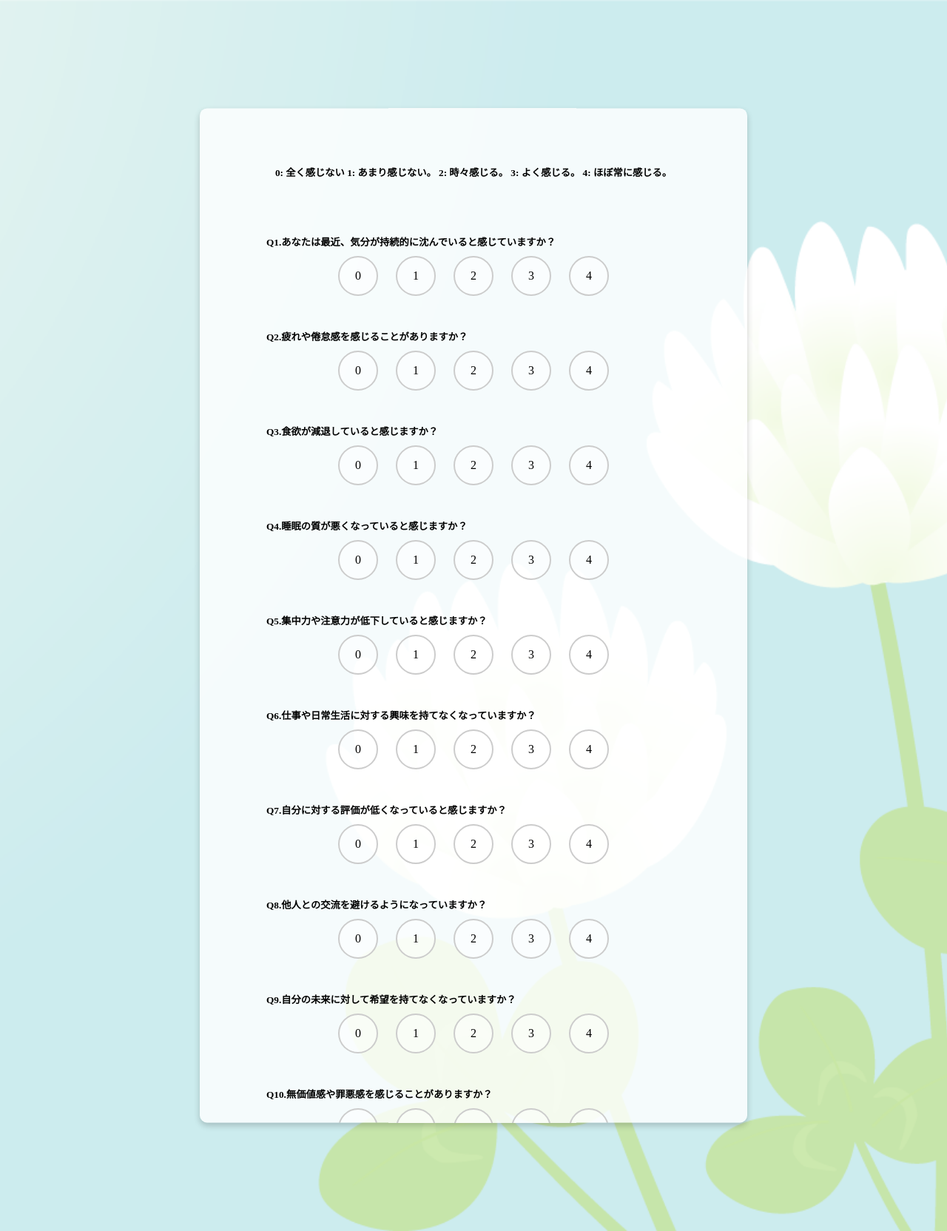
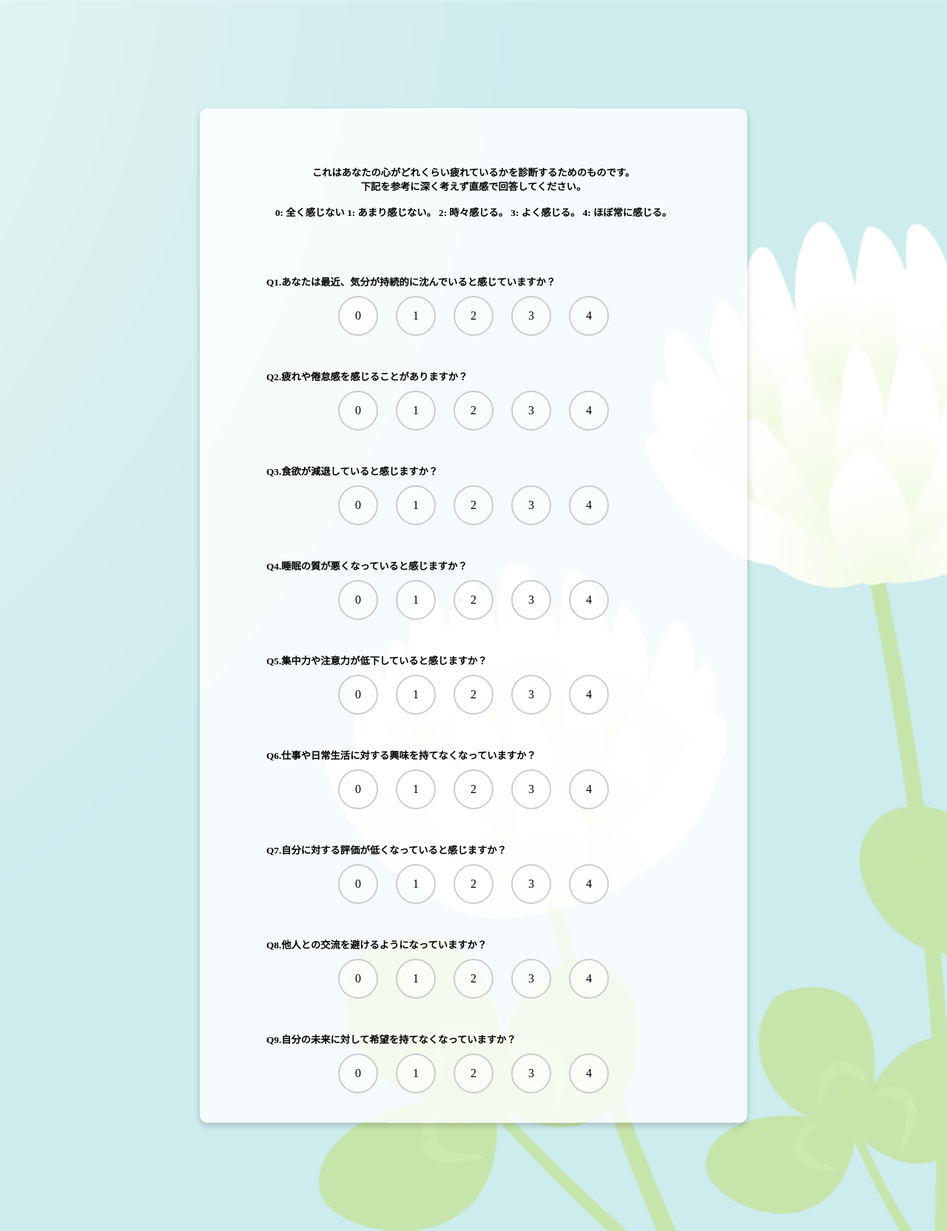
Before and after one commit to 1GiTHuB9/LifeGuard, a PHP site: page /leveldiagnosis.php in a window 1280 px wide. Shown: the whole page at 74% size. Run offline with PHP 8.4, Linux system fonts and the light colour scheme; the visitor is signed in with stand-in values (Sample User, id 1); data that the repository does not hold is empty.

Commit message:
診断の説明

```diff
--- a/leveldiagnosis.php
+++ b/leveldiagnosis.php
@@ -87,7 +87,10 @@ if ($_SERVER['REQUEST_METHOD'] === 'POST') {
         <!-- <a href="#" class="back-button" onclick="goBack()">←戻る</a> -->
 
         <div class="header">
-            <h5>0: 全く感じない
+            <h5>これはあなたの心がどれくらい疲れているかを診断するためのものです。<br>
+                下記を参考に深く考えず直感で回答してください。<br>
+                <br>
+                0: 全く感じない
                 1: あまり感じない。
                 2: 時々感じる。
                 3: よく感じる。
```
